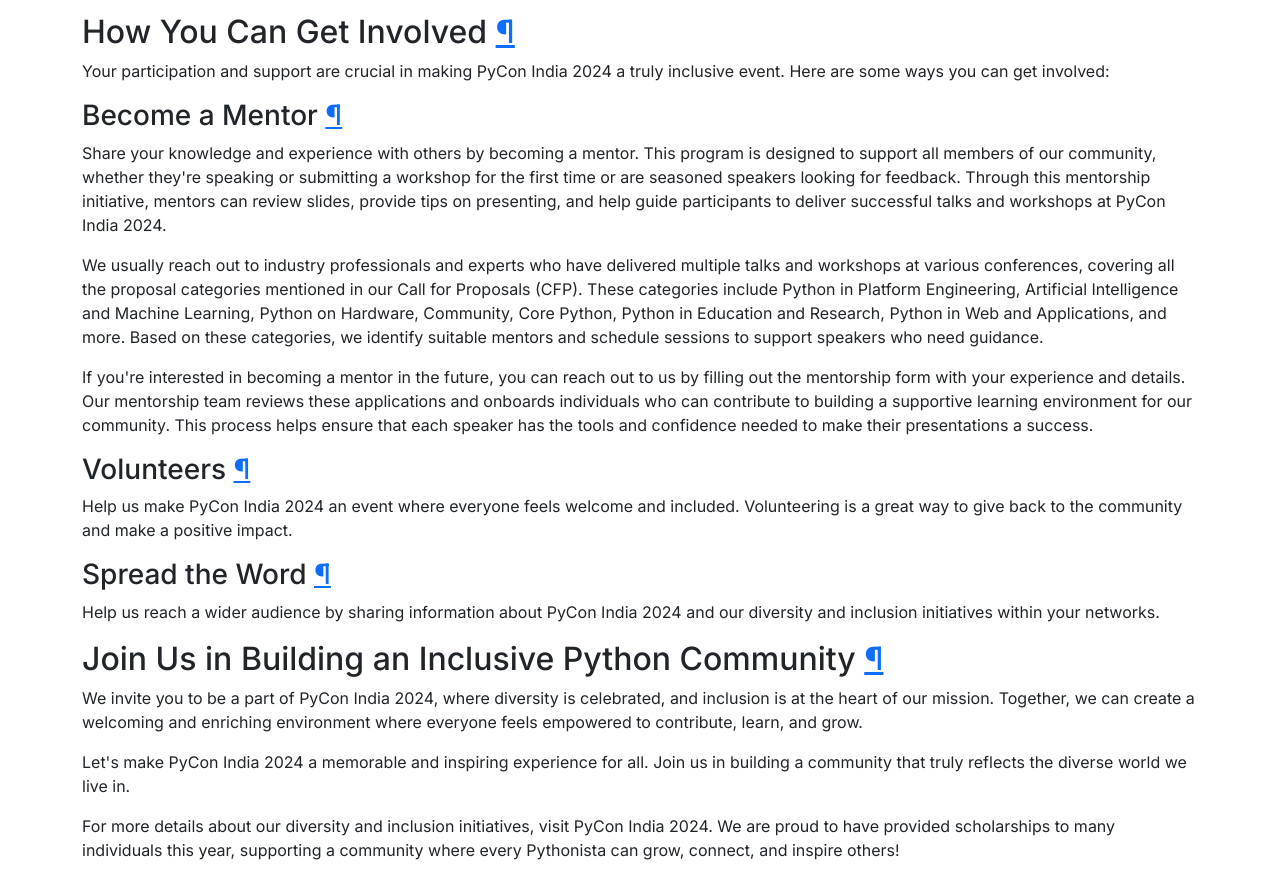
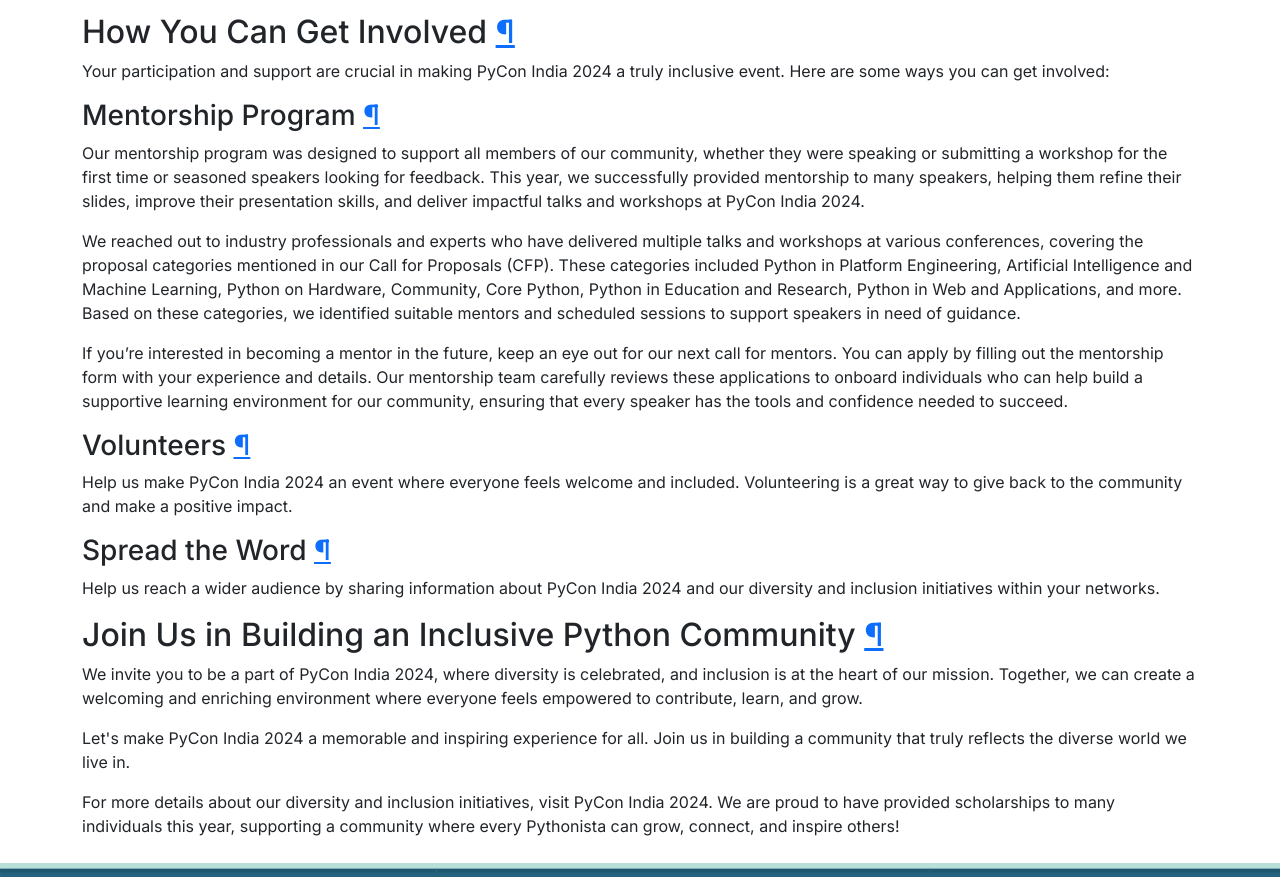
Before and after one commit to pythonindia/inpycon2024, an Eleventy site: page src/diversity-inclusion.md in a window 1280 px wide. Shown: the part 1624-2501 px from the top of the page. Built offline with nearby package versions, Linux system fonts and the light colour scheme; Eleventy itself is replaced by a stand-in of ours; files that its build step writes are made by us from their sources.

Commit message:
Update diversity-inclusion.md

```diff
--- a/src/diversity-inclusion.md
+++ b/src/diversity-inclusion.md
@@ -49,12 +49,13 @@
 
 Your participation and support are crucial in making PyCon India 2024 a truly inclusive event. Here are some ways you can get involved:
 
-### Become a Mentor
-Share your knowledge and experience with others by becoming a mentor. This program is designed to support all members of our community, whether they're speaking or submitting a workshop for the first time or are seasoned speakers looking for feedback. Through this mentorship initiative, mentors can review slides, provide tips on presenting, and help guide participants to deliver successful talks and workshops at PyCon India 2024.
+### Mentorship Program
 
-We usually reach out to industry professionals and experts who have delivered multiple talks and workshops at various conferences, covering all the proposal categories mentioned in our Call for Proposals (CFP). These categories include Python in Platform Engineering, Artificial Intelligence and Machine Learning, Python on Hardware, Community, Core Python, Python in Education and Research, Python in Web and Applications, and more. Based on these categories, we identify suitable mentors and schedule sessions to support speakers who need guidance.
+Our mentorship program was designed to support all members of our community, whether they were speaking or submitting a workshop for the first time or seasoned speakers looking for feedback. This year, we successfully provided mentorship to many speakers, helping them refine their slides, improve their presentation skills, and deliver impactful talks and workshops at PyCon India 2024.
 
-If you're interested in becoming a mentor in the future, you can reach out to us by filling out the mentorship form with your experience and details. Our mentorship team reviews these applications and onboards individuals who can contribute to building a supportive learning environment for our community. This process helps ensure that each speaker has the tools and confidence needed to make their presentations a success.
+We reached out to industry professionals and experts who have delivered multiple talks and workshops at various conferences, covering the proposal categories mentioned in our Call for Proposals (CFP). These categories included Python in Platform Engineering, Artificial Intelligence and Machine Learning, Python on Hardware, Community, Core Python, Python in Education and Research, Python in Web and Applications, and more. Based on these categories, we identified suitable mentors and scheduled sessions to support speakers in need of guidance.
+
+If you’re interested in becoming a mentor in the future, keep an eye out for our next call for mentors. You can apply by filling out the mentorship form with your experience and details. Our mentorship team carefully reviews these applications to onboard individuals who can help build a supportive learning environment for our community, ensuring that every speaker has the tools and confidence needed to succeed.
 
 ### Volunteers
 Help us make PyCon India 2024 an event where everyone feels welcome and included. Volunteering is a great way to give back to the community and make a positive impact.
```
